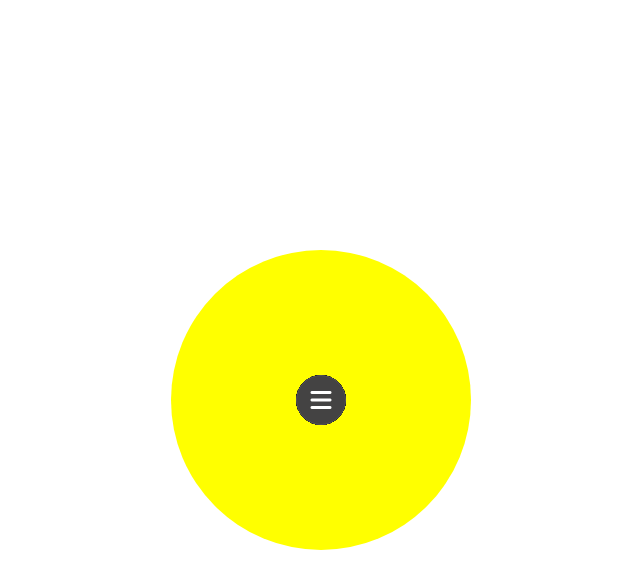
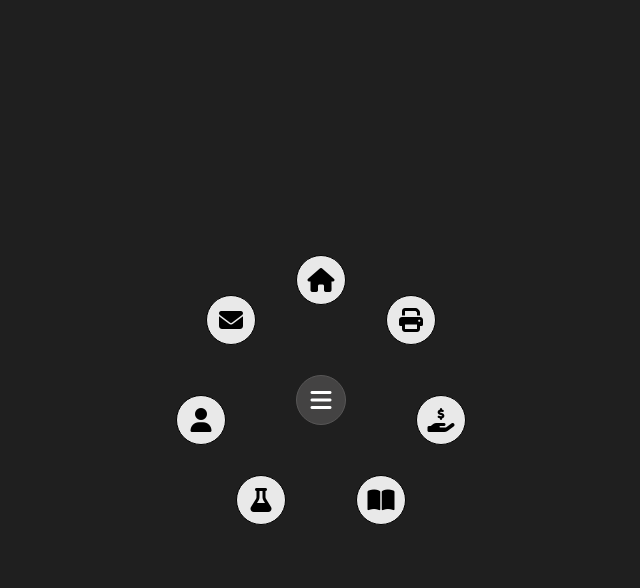
Before and after one commit to Guilherme-Efraim/animation, a plain HTML site: page index.html in a window 1280 px wide. Both pictures are taken after a click on the button 640 px from the left and 400 px from the top of the page. Shown: the whole page, without its empty margins (319-959 px from the left). Drawn offline with Linux system fonts and the light colour scheme.

Commit message:
atualizado

```diff
--- a/index.html
+++ b/index.html
@@ -10,6 +10,7 @@
 </head>
 
 <body>
+
     <div id="container" class="style-container">
 
         <div class="box-btn">
@@ -40,6 +41,7 @@
         </div>
 
     </div>
+    <script src="./scripts.js"></script>
 </body>
 
 </html>
--- a/scripts.js
+++ b/scripts.js
@@ -1,5 +1,10 @@
 const btn01 = document.getElementById("btn01")
 
+const todosBtn = [...document.querySelectorAll(".btn-icon")]
+
 btn01.addEventListener("click", () => {
-
+    todosBtn.map((ele, posi) => {
+        let btn = ele
+        btn.classList.toggle("ativo")
+    })
 })
--- a/style.css
+++ b/style.css
@@ -14,29 +14,30 @@
     background-position: center;
     background-repeat: no-repeat;
     background-size: contain;
-    /* background-color: yellow; */
+    background-color: rgb(31, 31, 31);
 }
 
 .box-btn {
+    position: relative;
     height: 300px;
     width: 300px;
+    display: flex;
+    flex-flow: row wrap;
+    justify-content: center;
+    align-items: center;
     border-radius: 50%;
-    background-color: yellow;
-
+    /* background-color: yellow; */
 }
 
 .btn-icon {
     position: absolute;
-    top: 50%;
-    left: 50%;
     height: 50px;
     width: 50px;
     border-radius: 50%;
     border: none;
     color: black;
     border: 1px solid black;
-    background-color: rgb(206, 206, 206);
-    transform: translate(-50%, -50%);
+    background-color: rgb(233, 233, 233);
 }
 
 .btn-icon i {
@@ -44,19 +45,78 @@
     font-size: 1.5rem;
 }
 
+/*----Botão Principal----*/
+
 #btn01 {
     color: white;
     border: 1px solid rgb(87, 86, 86);
     background-color: rgb(68, 67, 67);
-    z-index: 1;
+    z-index: 10;
 }
 
+/*----Botões Animados----*/
+
 #btn02 {
-    animation: espalhar 0.5s ease;
+    transition: translate 0.5s ease-out;
+    z-index: 9;
 }
 
-.btn-ativo {
-    top: ;
+#btn02.ativo {
+    translate: 0px -120px;
+}
+
+#btn03 {
+    transition: translate 0.5s ease-out;
+    z-index: 9;
+}
+
+#btn03.ativo {
+    translate: 90px -80px;
+}
+
+#btn04 {
+    transition: translate 0.5s ease-out;
+    z-index: 9;
+}
+
+#btn04.ativo {
+    translate: 120px 20px;
+}
+
+#btn05 {
+    transition: translate 0.5s ease-out;
+    z-index: 9;
+}
+
+#btn05.ativo {
+    translate: 60px 100px;
+}
+
+#btn06 {
+    transition: translate 0.5s ease-out;
+    z-index: 9;
+}
+
+#btn06.ativo {
+    translate: -60px 100px;
+}
+
+#btn07 {
+    transition: translate 0.5s ease-out;
+    z-index: 9;
+}
+
+#btn07.ativo {
+    translate: -120px 20px;
+}
+
+#btn08 {
+    transition: translate 0.5s ease-out;
+    z-index: 9;
+}
+
+#btn08.ativo {
+    translate: -90px -80px;
 }
 
 @keyframes espalhar {
```
